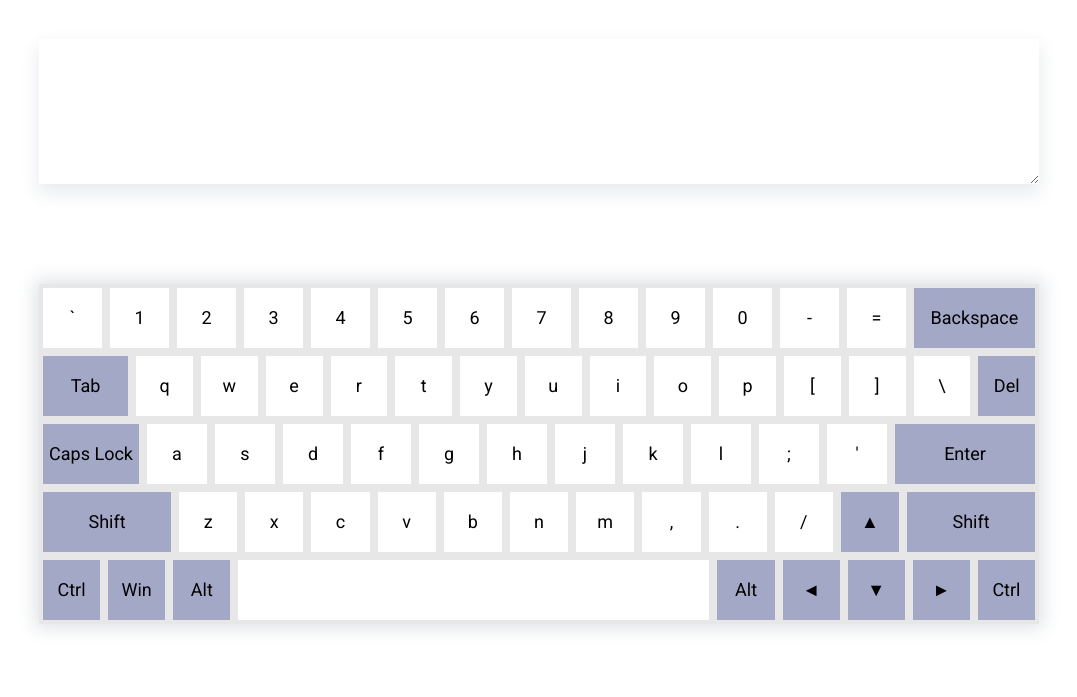
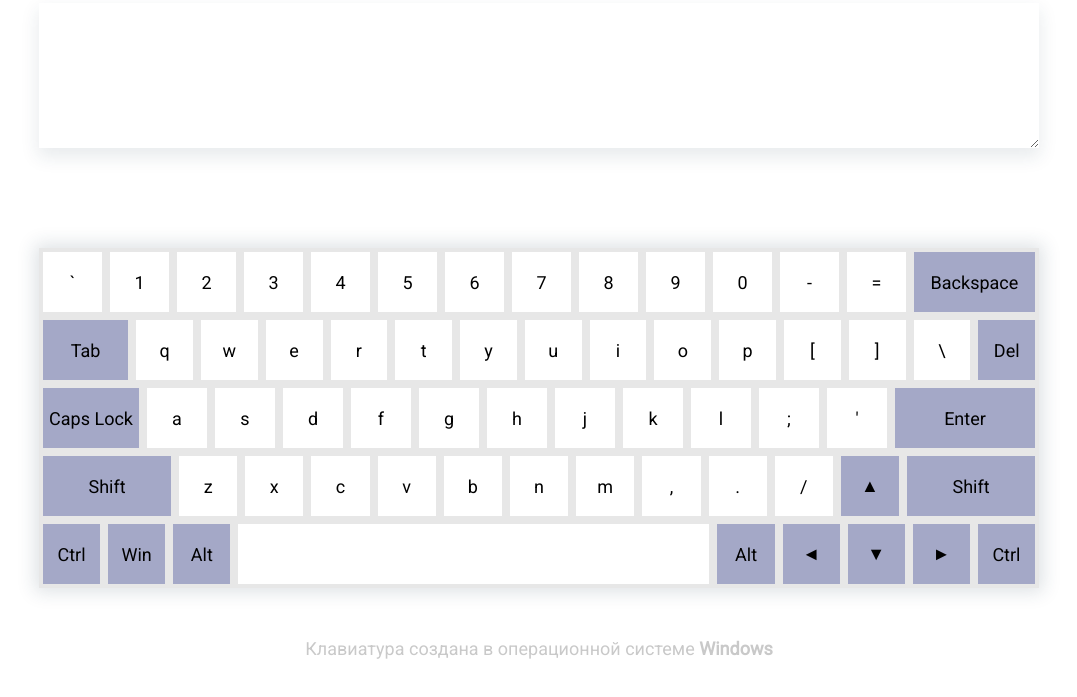
Before and after one commit to xposed01/virtual-keyboard, a website: page index.html in a window 1280 px wide. Shown: the part 69-766 px from the top of the page, without its empty margins (101-1178 px from the left). Drawn offline with Linux system fonts and the light colour scheme.

Commit message:
feat: add description

```diff
--- a/main.js
+++ b/main.js
@@ -79,6 +79,7 @@ body.insertAdjacentHTML('afterbegin', `
     <div class="key ctrl-right key-moded"><span>Ctrl</span></div>
   </div>
   </div>
+  <div class="description">Клавиатура создана в операционной системе <b>Windows</b></div>
   </div>`);
 
 const txtInput = document.querySelector('.text');
--- a/main.scss
+++ b/main.scss
@@ -36,6 +36,7 @@ body {
 }
 
 .keyboard {
+  min-width: 768px;
   max-width: 1000px;
   width: 100%;
   background-color: rgb(231, 231, 231);
@@ -111,3 +112,8 @@ body {
     background-color: rgb(106, 97, 235);
   }
 }
+
+.description {
+  margin-top: 50px;
+  color: rgb(201, 201, 201);
+}
```
Also changed, not shown: main.css, 1 other file.
